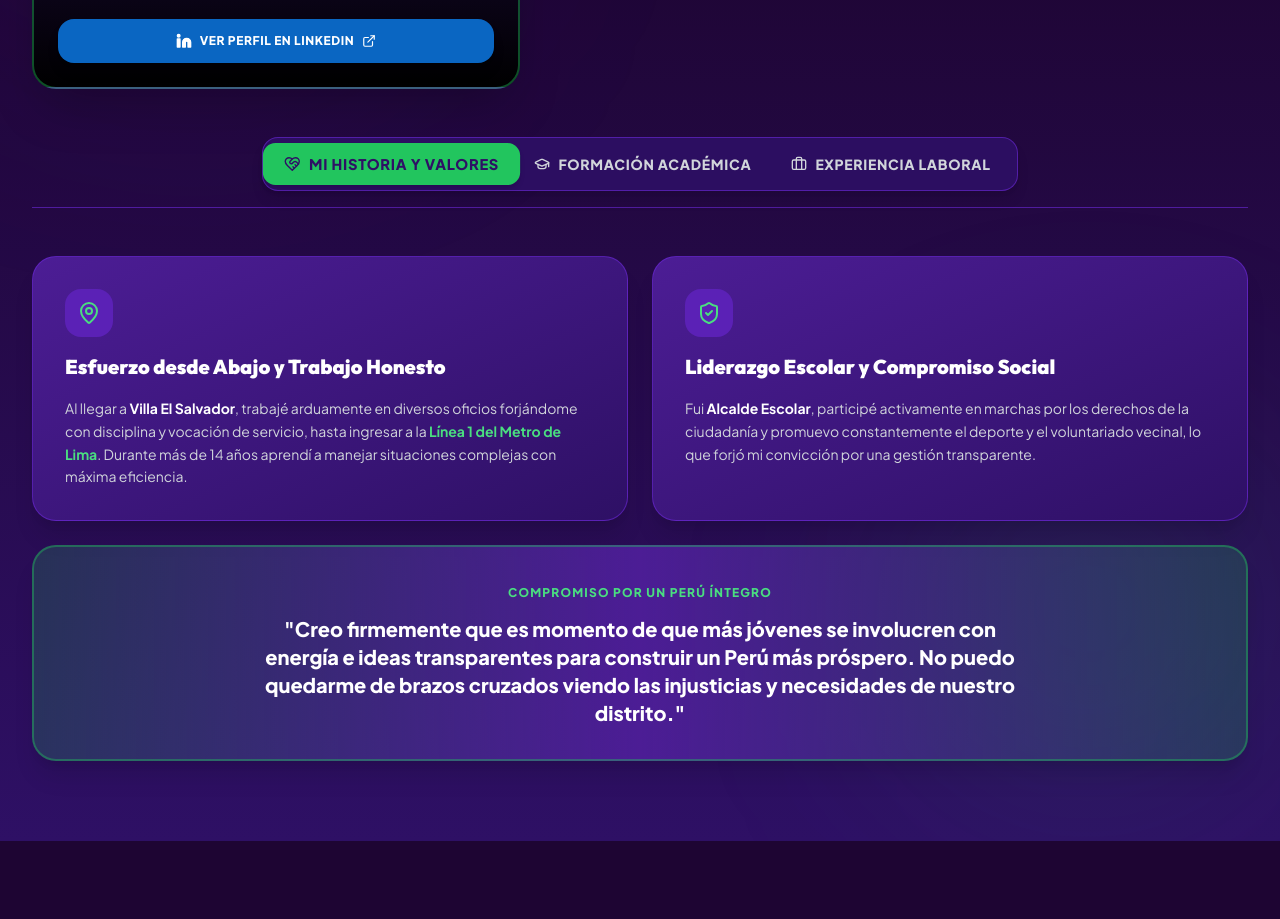
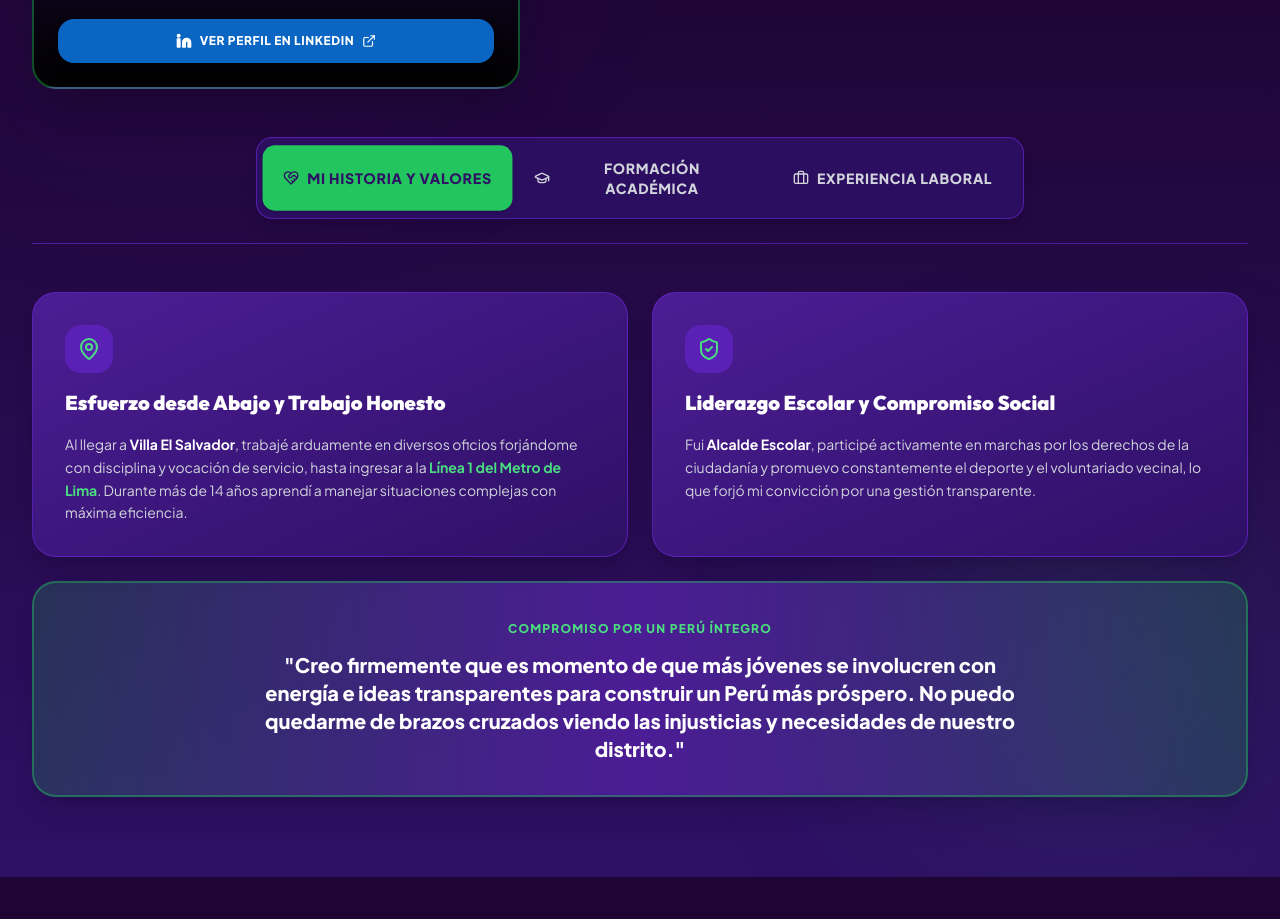
Before and after one commit to InumaInuma/Migman.Pinchi.Caro, a Next.js app: page / in a window 1280 px wide. Shown: the part 2360-3279 px from the top of the page. Built offline with nearby package versions, Linux system fonts and the light colour scheme.

Commit message:
solucion a desbordamiento de botones de pestanas en pantallas celulares pequenas

```diff
--- a/src/components/SobreMi.tsx
+++ b/src/components/SobreMi.tsx
@@ -174,41 +174,41 @@ export default function SobreMi() {
         </div>
 
         {/* Interactive Navigation Tabs for Story / Education / Experience */}
-        <div className="flex justify-center border-b border-morado-800/80 pb-4">
-          <div className="inline-flex bg-morado-950/90 p-1.5 rounded-2xl border border-morado-700/60 shadow-lg">
+        <div className="flex justify-center border-b border-morado-800/80 pb-6">
+          <div className="grid grid-cols-1 sm:grid-cols-3 gap-2 bg-morado-950/90 p-2 rounded-2xl border border-morado-700/60 shadow-lg w-full max-w-3xl">
             <button
               onClick={() => setActiveTab('historia')}
-              className={`px-5 py-2.5 rounded-xl font-extrabold text-xs sm:text-sm transition-all uppercase tracking-wider flex items-center space-x-2 ${
+              className={`w-full py-3 px-4 rounded-xl font-extrabold text-xs sm:text-sm transition-all uppercase tracking-wider flex items-center justify-center space-x-2 text-center ${
                 activeTab === 'historia'
-                  ? 'bg-verde-500 text-morado-950 shadow-md scale-105'
+                  ? 'bg-verde-500 text-morado-950 shadow-md scale-[1.02]'
                   : 'text-gray-300 hover:text-white hover:bg-morado-900'
               }`}
             >
-              <HeartHandshake className="w-4 h-4" />
+              <HeartHandshake className="w-4 h-4 flex-shrink-0" />
               <span>MI HISTORIA Y VALORES</span>
             </button>
 
             <button
               onClick={() => setActiveTab('educacion')}
-              className={`px-5 py-2.5 rounded-xl font-extrabold text-xs sm:text-sm transition-all uppercase tracking-wider flex items-center space-x-2 ${
+              className={`w-full py-3 px-4 rounded-xl font-extrabold text-xs sm:text-sm transition-all uppercase tracking-wider flex items-center justify-center space-x-2 text-center ${
                 activeTab === 'educacion'
-                  ? 'bg-verde-500 text-morado-950 shadow-md scale-105'
+                  ? 'bg-verde-500 text-morado-950 shadow-md scale-[1.02]'
                   : 'text-gray-300 hover:text-white hover:bg-morado-900'
               }`}
             >
-              <GraduationCap className="w-4 h-4" />
+              <GraduationCap className="w-4 h-4 flex-shrink-0" />
               <span>FORMACIÓN ACADÉMICA</span>
             </button>
 
             <button
               onClick={() => setActiveTab('experiencia')}
-              className={`px-5 py-2.5 rounded-xl font-extrabold text-xs sm:text-sm transition-all uppercase tracking-wider flex items-center space-x-2 ${
+              className={`w-full py-3 px-4 rounded-xl font-extrabold text-xs sm:text-sm transition-all uppercase tracking-wider flex items-center justify-center space-x-2 text-center ${
                 activeTab === 'experiencia'
-                  ? 'bg-verde-500 text-morado-950 shadow-md scale-105'
+                  ? 'bg-verde-500 text-morado-950 shadow-md scale-[1.02]'
                   : 'text-gray-300 hover:text-white hover:bg-morado-900'
               }`}
             >
-              <Briefcase className="w-4 h-4" />
+              <Briefcase className="w-4 h-4 flex-shrink-0" />
               <span>EXPERIENCIA LABORAL</span>
             </button>
           </div>
```
